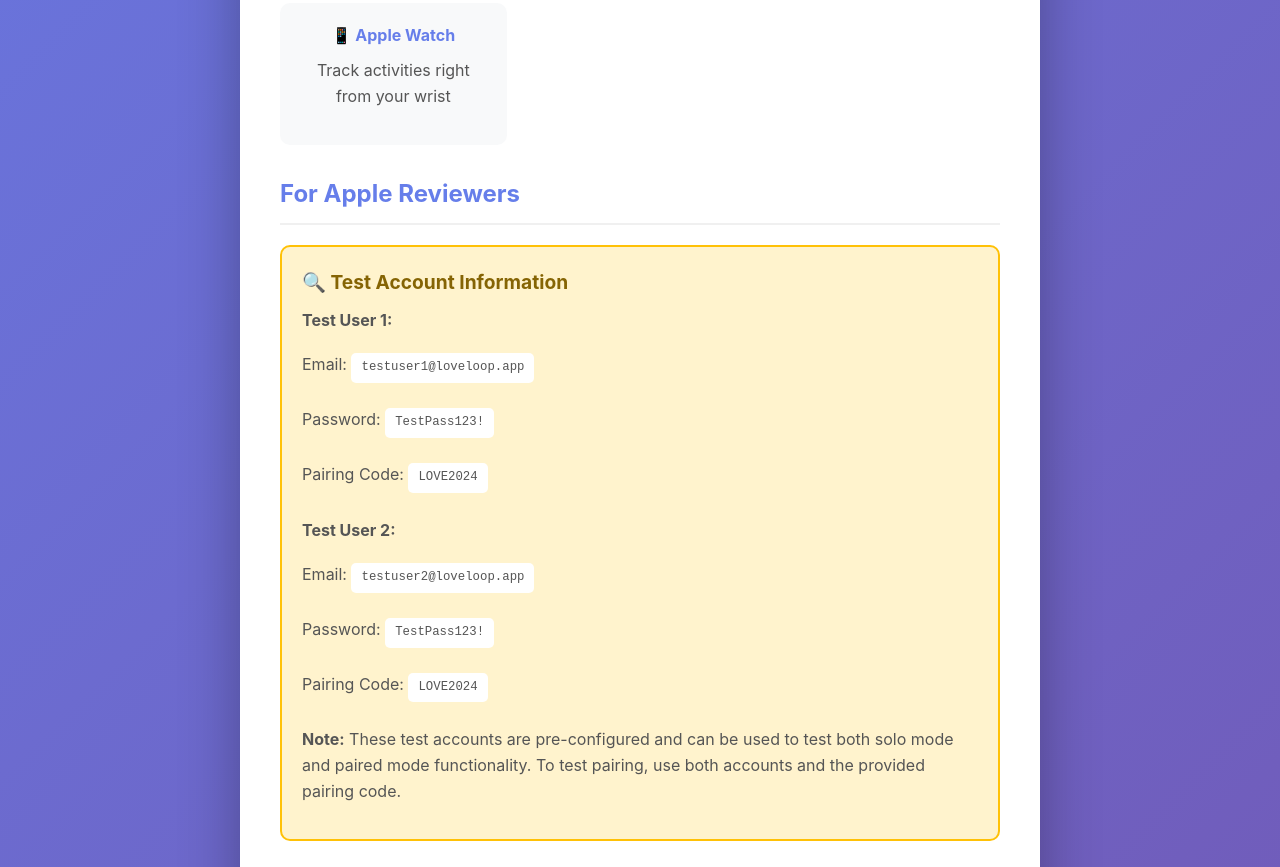
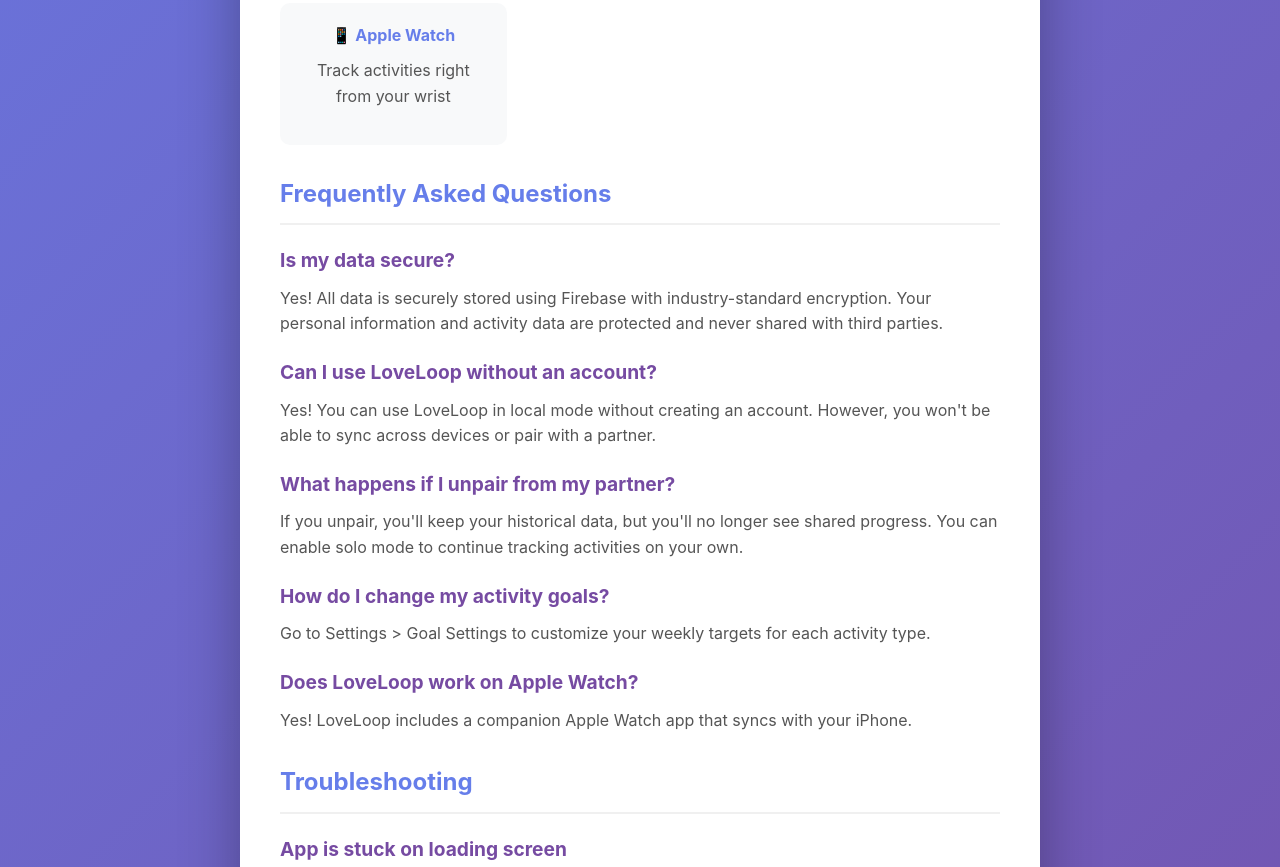
Before and after one commit to cohenzuri/loveloop-support, a plain HTML site: page index.html in a window 1280 px wide. Shown: the part 1110-1977 px from the top of the page. Drawn offline with Linux system fonts and the light colour scheme.

Commit message:
Remove Apple Reviewers section from support page

```diff
--- a/index.html
+++ b/index.html
@@ -207,24 +207,6 @@
         </div>
 
         <div class="section">
-            <h2>For Apple Reviewers</h2>
-            <div class="test-account">
-                <h3>🔍 Test Account Information</h3>
-                <p><strong>Test User 1:</strong></p>
-                <p>Email: <code>testuser1@loveloop.app</code></p>
-                <p>Password: <code>TestPass123!</code></p>
-                <p>Pairing Code: <code>LOVE2024</code></p>
-
-                <p style="margin-top: 20px;"><strong>Test User 2:</strong></p>
-                <p>Email: <code>testuser2@loveloop.app</code></p>
-                <p>Password: <code>TestPass123!</code></p>
-                <p>Pairing Code: <code>LOVE2024</code></p>
-
-                <p style="margin-top: 20px;"><strong>Note:</strong> These test accounts are pre-configured and can be used to test both solo mode and paired mode functionality. To test pairing, use both accounts and the provided pairing code.</p>
-            </div>
-        </div>
-
-        <div class="section">
             <h2>Frequently Asked Questions</h2>
 
             <h3>Is my data secure?</h3>
```
Also changed, not shown: support.html (+0 -18 lines).
